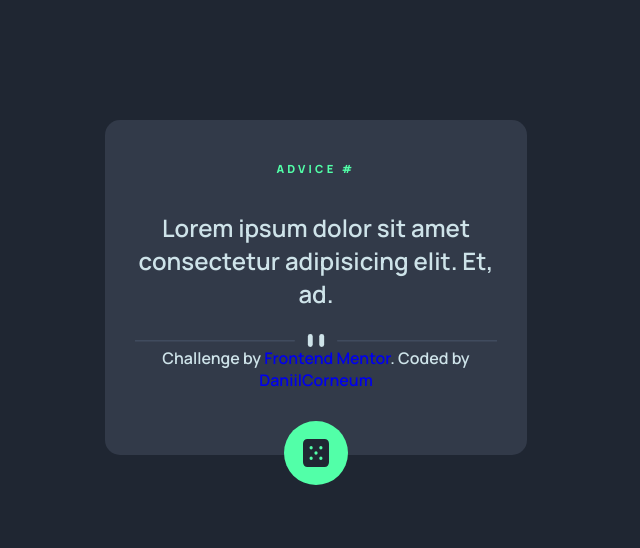
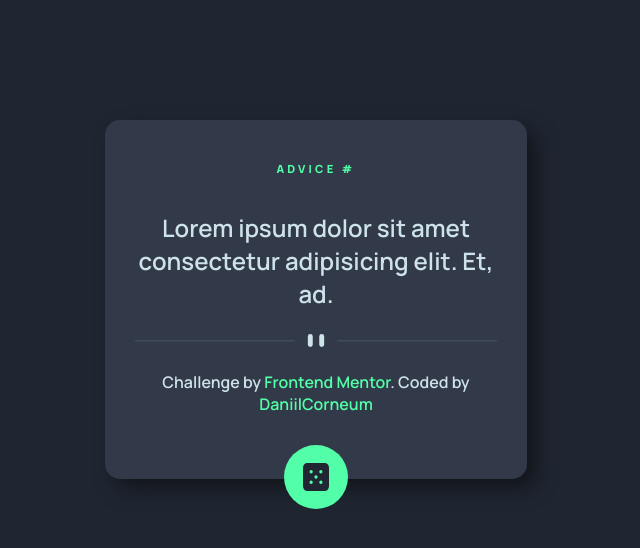
Before and after one commit to DanyaCorneum/advice-generator-app, a website built with Parcel: page index.html in a window 1280 px wide. Shown: the whole page, without its empty margins (324-964 px from the left). Built offline with nearby package versions, Linux system fonts and the light colour scheme.

Commit message:
styles has been completed

```diff
--- a/src/styles/config.css
+++ b/src/styles/config.css
@@ -4,6 +4,7 @@
   --grayish-blue: hsl(217, 19%, 38%);
   --dark-grayish-blue: hsl(217, 19%, 24%);
   --dark-blue: hsl(218, 23%, 16%);
+  --dark-blue-shadow: hsl(218, 18%, 9%);
 }
 * {
   font-family: "Manrope", sans-serif;
--- a/src/styles/style.css
+++ b/src/styles/style.css
@@ -1,7 +1,6 @@
 body {
   background-color: var(--dark-blue);
 }
-
 .advice {
   background-color: var(--dark-grayish-blue);
   text-align: center;
@@ -13,6 +12,7 @@ body {
   border-radius: 15px;
   padding: 30px;
   padding-bottom: 0;
+  box-shadow: 10px 10px 20px var(--dark-blue-shadow);
 }
 .title {
   color: var(--neon-green);
@@ -47,6 +47,11 @@ body {
   height: 45%;
 }
 .attribution {
+  margin-top: 1.5rem;
   color: var(--light-cyan);
   font-weight: 600;
 }
+
+.attribution a {
+  color: var(--neon-green);
+}
```
